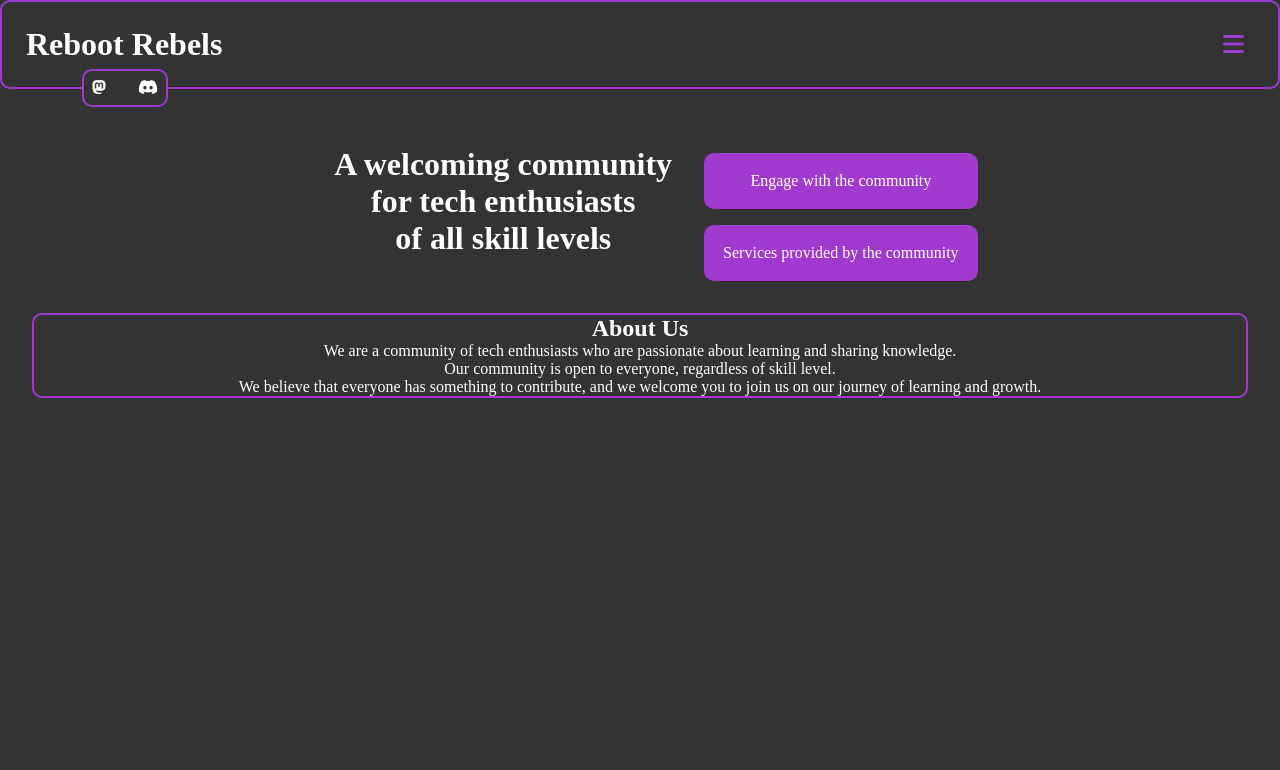
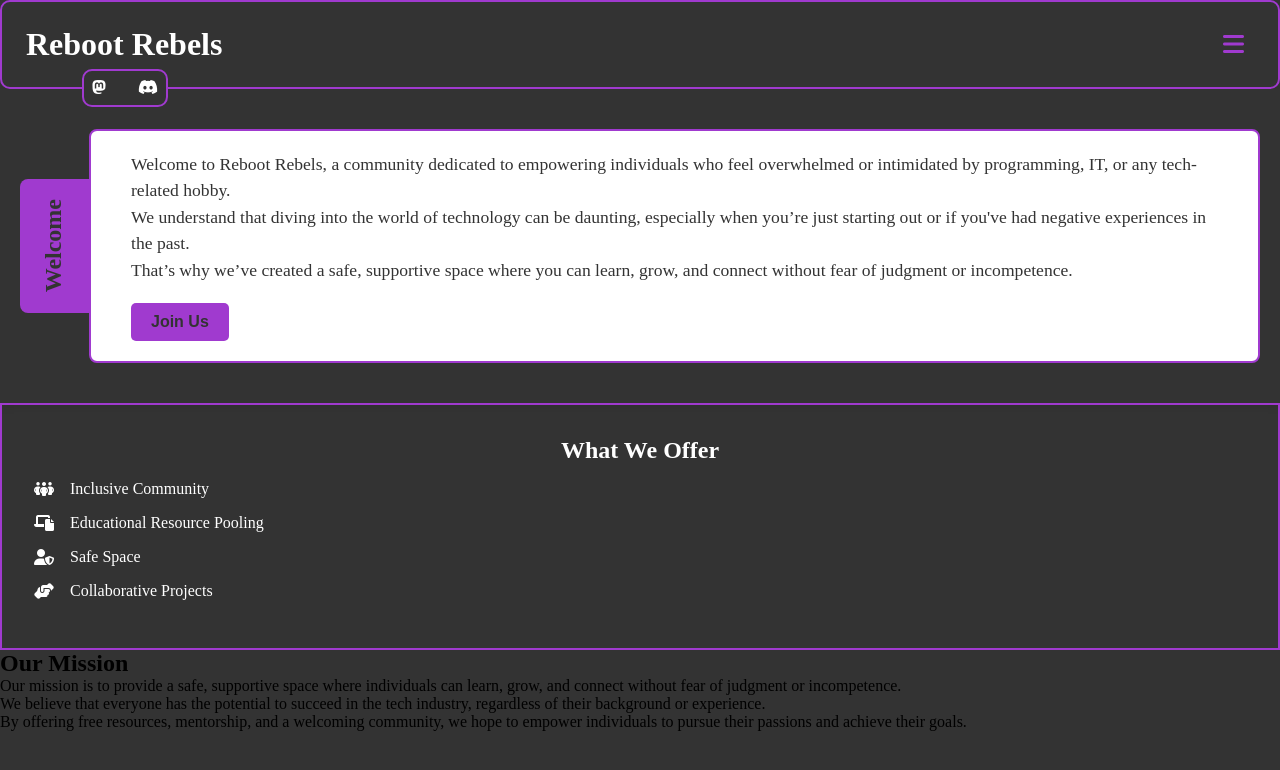
Before and after one commit to rebootrebels-za/website, a Vue app in the folder frontend/: page / in a window 1280 px wide. Shown: the top 770 px of the page. Built offline with nearby package versions, Linux system fonts and the light colour scheme.

Commit message:
side-panel structure

```diff
--- a/frontend/src/App.vue
+++ b/frontend/src/App.vue
@@ -31,6 +31,7 @@
     :root {
         --primary-color: hsl(281, 61%, 52%);
         --secondary-color: hsl(0, 0%, 20%);
+        --tertiary-color: hsl(0, 0%, 100%);
         --primary-text-color-dark: hsl(0, 0%, 20%);
         --primary-text-color-light: hsl(0, 0%, 100%);
     }
@@ -51,4 +52,9 @@
             cursor: pointer;
         }
     }
+    .pointer {
+        &:hover {
+            cursor: pointer;
+        }
+    }
   </style>
--- a/frontend/src/components/About.vue
+++ /dev/null
@@ -1,33 +0,0 @@
-<template>
-  <div class="about">
-    <h2 class="about__title">
-        About Us
-    </h2>
-    <p class="about__description">
-        We are a community of tech enthusiasts who are passionate about learning and sharing knowledge. <br>Our community is open to everyone, regardless of skill level. <br>We believe that everyone has something to contribute, and we welcome you to join us on our journey of learning and growth.
-    </p>
-  </div>
-</template>
-
-<script>
-export default {
-    name: 'AboutComponent',
-}
-</script>
-
-<style>
-    .about {
-        margin: 2rem;
-        border: 2px solid var(--primary-color);
-        border-radius: 10px;
-    }
-    .about__title {
-        text-align: center;
-        color: var(--primary-text-color-light);
-    }
-    .about__description {
-        text-align: center;
-        margin: 0 2rem;
-        color: var(--primary-text-color-light);
-    }
-</style>
--- a/frontend/src/components/Header.vue
+++ b/frontend/src/components/Header.vue
@@ -5,7 +5,7 @@
         </h1>
         <div class="header__socials on-list">
             <a href="https://mastodon.social/@rebootrebels" class="link"><i class="fa-brands fa-mastodon"></i></a>
-            <a href="https://discord.gg/fTmaQAKxp4" class="link"><i class="fa-brands fa-discord"></i></a>
+            <a href="https://discord.rebootrebels.co.za" class="link"><i class="fa-brands fa-discord"></i></a>
         </div>
         <div class="header__navigation">
             <i class="fa-solid fa-bars hamburger-menu link" @click="burgerShow(); changeBurgerMenuIcon()"></i>
--- a/frontend/src/components/Hero.vue
+++ b/frontend/src/components/Hero.vue
@@ -1,15 +1,18 @@
 <template>
     <div class="hero">
         <div class="hero__content">
-            <h2 class="hero__content__community-description">
+            <!-- <h2 class="hero__content__community-description">
                 A welcoming community <br>for tech enthusiasts <br>of all skill levels
+            </h2> -->
+            <h2 class="hero__content__welcome">
+                Welcoming community
             </h2>
+            <p class="hero__content__community-description">
+                A Commnuity for tech enthusiasts of all skill levels
+            </p>
             <div class="CTA-Navigation">
                 <div class="CTA-Navigation__box link">
-                    <p class="box__title">Engage with the community</p>
-                </div>
-                <div class="CTA-Navigation__box link">
-                    <p class="box__title">Services provided by the community</p>
+                    <p class="box__title">Get Started</p>
                 </div>
             </div>
         </div>
@@ -28,15 +31,17 @@
         display: flex;
         justify-content: center;
         align-items: center;
-        margin-top: 2rem;
+        padding: 2rem;
+        background-color: var(--primary-color);
         /* background: linear-gradient(rgba(0, 0, 0, 0.65), rgba(0, 0, 0, 0.45)), url(https://picsum.photos/id/227/800/300) center/cover no-repeat;
         height: 100%; Artificial height to make the image visible */
     }
     .hero__content {
         display: flex;
         align-items: center;
+        flex-direction: column;
     }
-    .hero__content__community-description {
+    .hero__content__welcome {
         text-align: center;
         margin: 0 2rem;
         color: var(--primary-text-color-light);
@@ -54,7 +59,7 @@
         align-items: center;
     }
     .CTA-Navigation__box {
-        background-color: var(--primary-color);
+        background-color: var(--secondary-color);
         padding: 1rem;
         border-radius: 10px;
         border-color: var(--primary-color);
--- /dev/null
+++ b/frontend/src/components/Mission.vue
@@ -0,0 +1,22 @@
+<template>
+    <div class="mission">
+        <h2 class="mission__title">
+            Our Mission
+        </h2>
+        <p class="mission__paragraph">
+            Our mission is to provide a safe, supportive space where individuals can learn, grow, and connect without fear of judgment or incompetence. <br>
+            We believe that everyone has the potential to succeed in the tech industry, regardless of their background or experience. <br>
+            By offering free resources, mentorship, and a welcoming community, we hope to empower individuals to pursue their passions and achieve their goals.
+        </p>
+    </div>
+</template>
+
+<script>
+export default {
+    name: 'MissionComponent',
+}
+</script>
+
+<style scoped>
+
+</style>
--- /dev/null
+++ b/frontend/src/components/Offer.vue
@@ -0,0 +1,49 @@
+<template>
+    <div class="offer">
+        <h2 class="offer__title">
+            What We Offer
+        </h2>
+        <p class="offer__paragraph"></p>
+        <ul class="offer__list">
+            <li class="offer__item"><i class="fa-solid fa-people-group"></i>Inclusive Community</li>
+            <li class="offer__item"><i class="fa-solid fa-laptop-file"></i>Educational Resource Pooling</li>
+            <li class="offer__item"><i class="fa-solid fa-user-shield"></i>Safe Space</li>
+            <li class="offer__item"><i class="fa-solid fa-hands-helping"></i>Collaborative Projects</li>
+        </ul>
+    </div>
+</template>
+
+<script>
+export default {
+    name: 'OfferComponent',
+}
+</script>
+
+<style scoped>
+    .offer {
+        padding: 2rem;
+        border: 2px solid var(--primary-color);
+    }
+    .offer__title {
+        text-align: center;
+        color: var(--primary-text-color-light);
+    }
+    .offer__paragraph{
+        text-align: center;
+        margin: 0 2rem;
+        color: var(--primary-text-color-light);
+    }
+    .offer__list {
+        list-style-type: none;
+        padding: 0;
+    }
+    .offer__item {
+        display: flex;
+        align-items: center;
+        margin: 1rem 0;
+        color: var(--primary-text-color-light);
+    }
+    .offer__item i {
+        margin-right: 1rem;
+    }
+</style>
--- /dev/null
+++ b/frontend/src/components/side-panel/Hero.vue
@@ -0,0 +1,93 @@
+<template>
+    <div class="hero">
+        <div class="hero__side-panel">
+            <h2 class="side-panel__title">
+                Welcome
+            </h2>
+        </div>
+        <div class="hero__main-panel">
+            <p class="main-panel__text">
+                Welcome to Reboot Rebels, a community dedicated to empowering individuals who feel overwhelmed or intimidated by programming, IT, or any tech-related hobby. <br>
+            We understand that diving into the world of technology can be daunting, especially when you’re just starting out or if you've had negative experiences in the past. <br>
+            That’s why we’ve created a safe, supportive space where you can learn, grow, and connect without fear of judgment or incompetence.
+            </p>
+            <button class="main-panel__join button pointer">
+                Join Us
+            </button>
+        </div>
+    </div>
+</template>
+
+<script>
+export default {
+    name: 'SideHeroComponent',
+}
+</script>
+
+<style scoped>
+.hero {
+    display: flex;
+    justify-content: space-between;
+    align-items: center;
+    padding: 40px 20px;
+    color: var(--primary-text-color-dark);
+    box-shadow: 0 4px 8px rgba(0, 0, 0, 0.1);
+}
+
+.hero__side-panel {
+    padding: 20px;
+    background-color: var(--primary-color);
+    color: var(--secondary-color);
+    border-right: 2px solid var(--primary-color);
+    display: flex;
+    align-items: center;
+    justify-content: center;
+    border-radius: 8px 0 0 8px;
+}
+
+.side-panel__title {
+    writing-mode: vertical-rl;
+    transform: rotate(180deg);
+    text-align: center;
+    font-size: 1.5em;
+    font-weight: bold;
+    margin: 0;
+    &:hover {
+        cursor: default;
+    }
+}
+
+.hero__main-panel {
+    padding: 20px 40px;
+    background-color: var(--tertiary-color);
+    color: var(--primary-text-color);
+    border-radius: 8px;
+    display: flex;
+    flex-direction: column;
+    justify-content: center;
+    align-items: flex-start;
+    border: 2px solid var(--primary-color);
+}
+
+.main-panel__text {
+    margin: 0 0 20px;
+    font-size: 1.1em;
+    line-height: 1.5;
+}
+
+.main-panel__join {
+    background-color: var(--primary-color);
+    color: var(--secondary-color);
+    padding: 10px 20px;
+    border: none;
+    border-radius: 5px;
+    font-size: 1em;
+    font-weight: bold;
+    cursor: pointer;
+    transition: background-color 0.3s;
+}
+
+.main-panel__join:hover {
+    background-color: #7c2ba6;
+}
+</style>
--- a/frontend/src/view/HomePage.vue
+++ b/frontend/src/view/HomePage.vue
@@ -1,18 +1,24 @@
 <template>
-    <Hero />
-    <About />
+    <!-- <Hero /> -->
+    <sideHero />
+    <Offer />
+    <Mission />
 </template>
 
 <script>
 
-    import Hero from '../components/Hero.vue';
-    import About from '../components/About.vue';
+    // import Hero from '../components/Hero.vue';
+    import sideHero from '../components/side-panel/Hero.vue';
+    import Mission from '../components/Mission.vue';
+    import Offer from '../components/Offer.vue';
 
     export default {
         name: 'HomePage',
         components: {
-            Hero,
-            About
+            // Hero,
+            Mission,
+            Offer,
+            sideHero
         }
     }
 </script>
```
